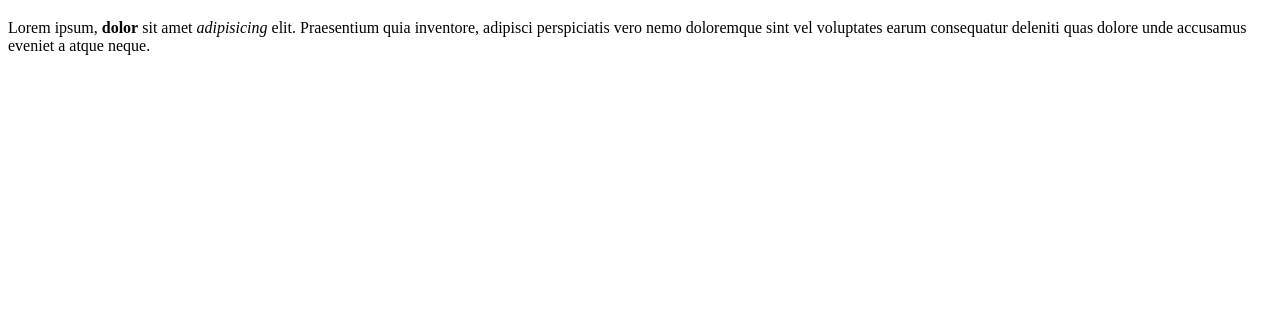
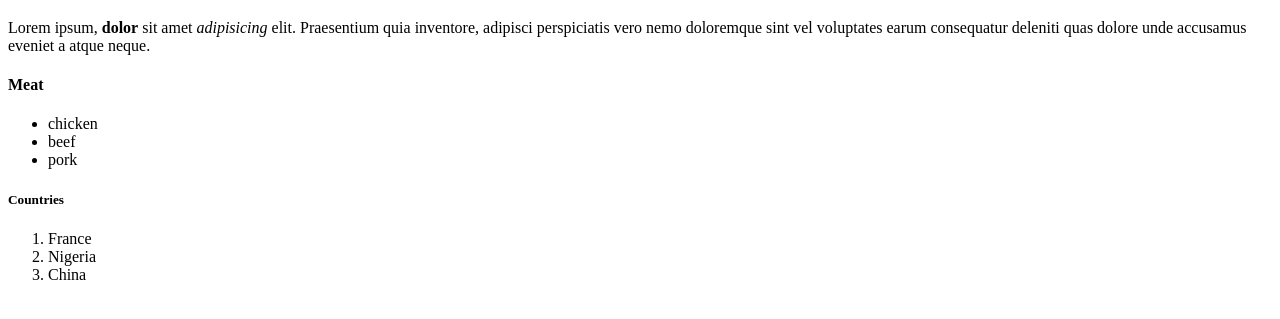
Before and after one commit to XavierMathias/git_test, a plain HTML site: page index.html in a window 1280 px wide. Shown: the part 61-380 px from the top of the page. Drawn offline with Linux system fonts and the light colour scheme.

Commit message:
created a links and image directory and added a index.html within the folder

```diff
--- a/index.html
+++ b/index.html
@@ -11,6 +11,18 @@
     <h1>HELLO MY WORLD!</h1>
     <p>Lorem ipsum, <b>dolor</b> sit amet <i>adipisicing</i> elit. Praesentium quia inventore, adipisci perspiciatis vero nemo doloremque sint vel voluptates earum consequatur deleniti quas dolore unde accusamus eveniet a atque neque.</p>
 
+    <h4>Meat</h4>
+    <ul>
+        <li>chicken</li>
+        <li>beef</li>
+        <li>pork</li>
+    </ul>
 
+    <h5>Countries</h5>
+    <ol>
+        <li>France</li>
+        <li>Nigeria</li>
+        <li>China</li>
+    </ol>
 </body>
 </html>
```
Also changed, not shown: odin-links-and-images/index.html (added).
